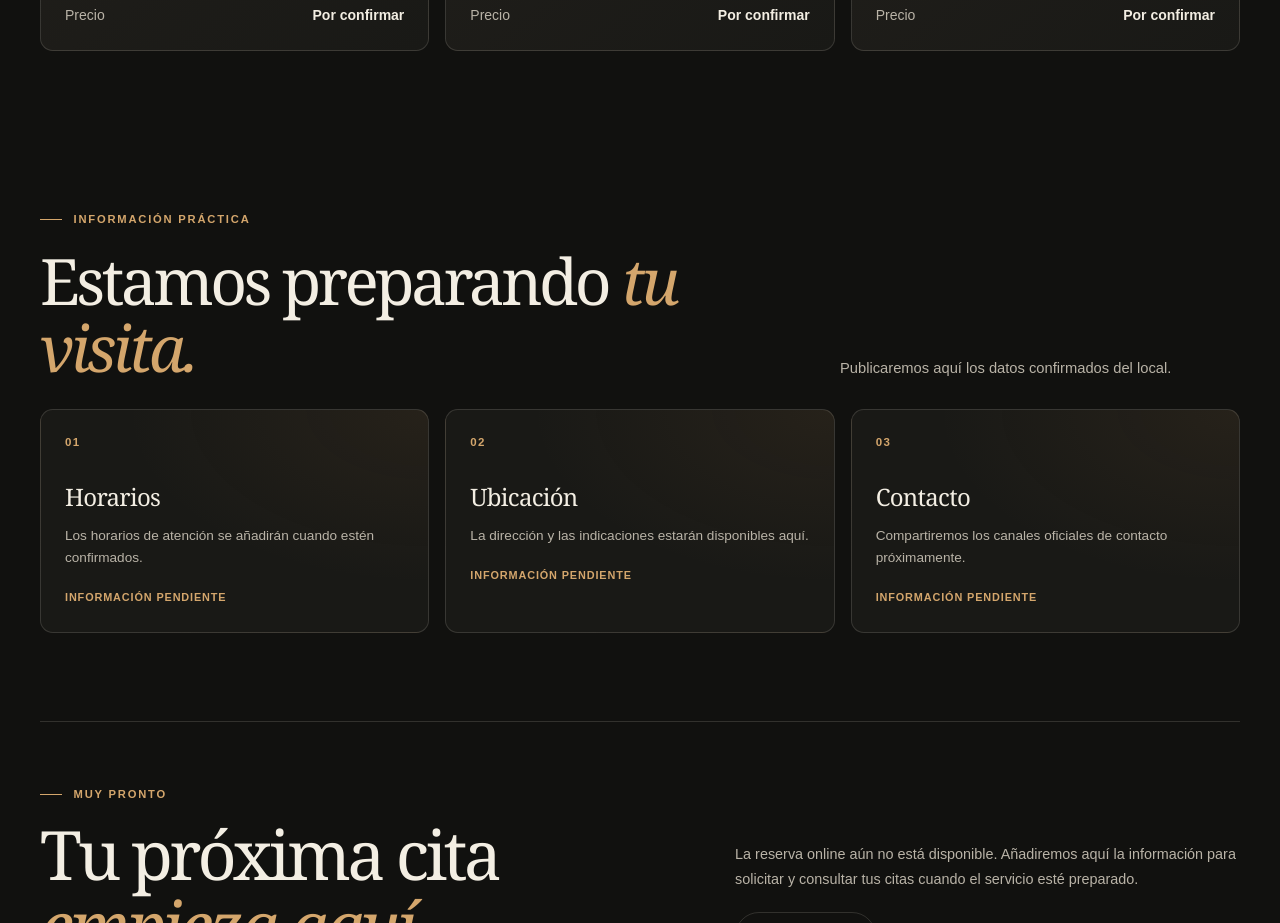
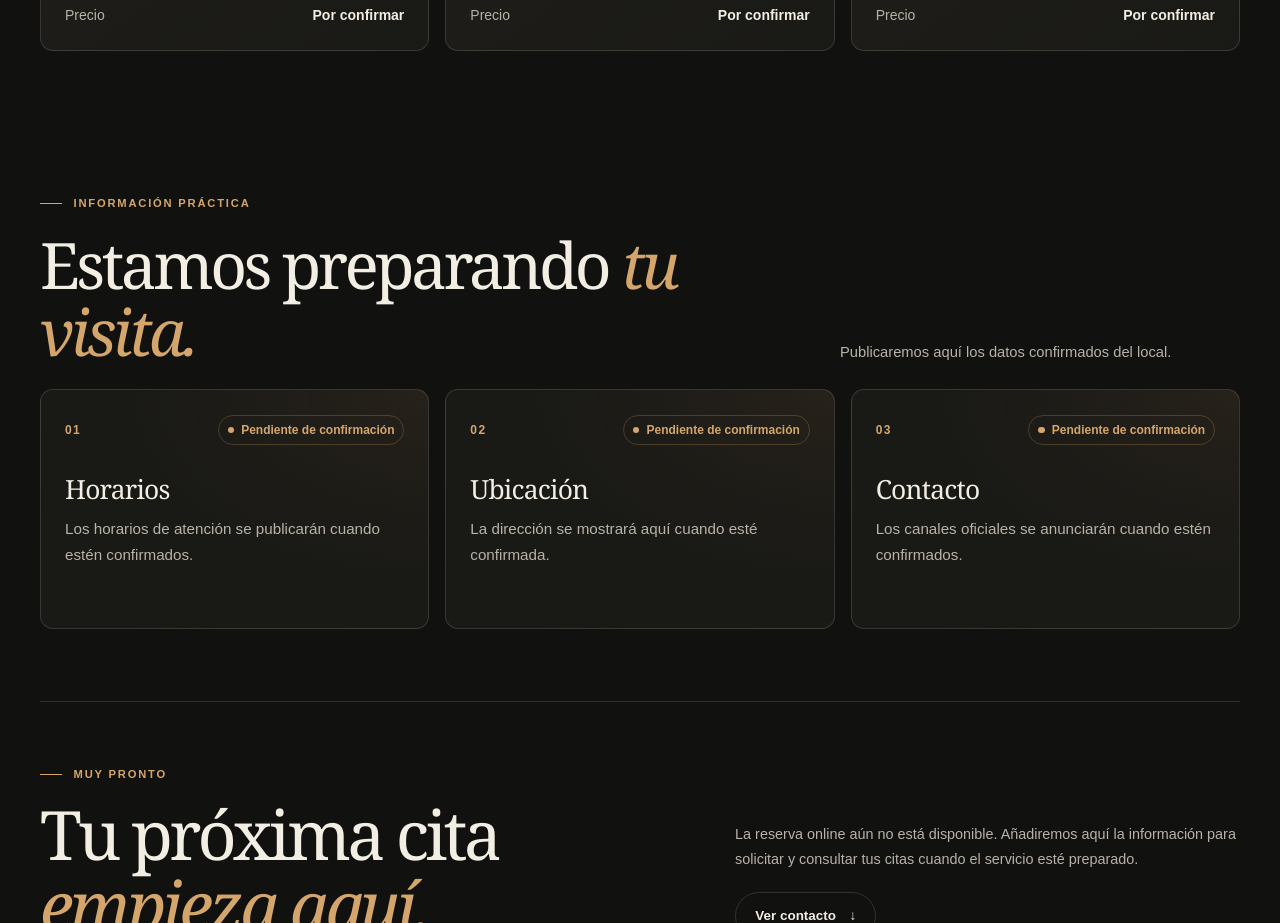
Before and after one commit to nolHerS/mekina-frontend, an Angular app: page / in a window 1280 px wide. Shown: the part 1360-2283 px from the top of the page. Built offline with nearby package versions, Linux system fonts and the light colour scheme.

Commit message:
feat: improve visit information section

```diff
--- a/src/app/features/home/visit-information.html
+++ b/src/app/features/home/visit-information.html
@@ -11,24 +11,30 @@
 
   <div class="visit-grid">
     <article class="visit-card" id="horarios" tabindex="-1">
-      <span class="visit-card__number" aria-hidden="true">01</span>
+      <div class="visit-card__top">
+        <span class="visit-card__number" aria-hidden="true">01</span>
+        <span class="visit-card__status">Pendiente de confirmación</span>
+      </div>
       <h3>Horarios</h3>
-      <p>Los horarios de atención se añadirán cuando estén confirmados.</p>
-      <span class="visit-card__status">Información pendiente</span>
+      <p>Los horarios de atención se publicarán cuando estén confirmados.</p>
     </article>
 
     <article class="visit-card" id="ubicacion" tabindex="-1">
-      <span class="visit-card__number" aria-hidden="true">02</span>
+      <div class="visit-card__top">
+        <span class="visit-card__number" aria-hidden="true">02</span>
+        <span class="visit-card__status">Pendiente de confirmación</span>
+      </div>
       <h3>Ubicación</h3>
-      <p>La dirección y las indicaciones estarán disponibles aquí.</p>
-      <span class="visit-card__status">Información pendiente</span>
+      <p>La dirección se mostrará aquí cuando esté confirmada.</p>
     </article>
 
     <article class="visit-card" id="contacto" tabindex="-1">
-      <span class="visit-card__number" aria-hidden="true">03</span>
+      <div class="visit-card__top">
+        <span class="visit-card__number" aria-hidden="true">03</span>
+        <span class="visit-card__status">Pendiente de confirmación</span>
+      </div>
       <h3>Contacto</h3>
-      <p>Compartiremos los canales oficiales de contacto próximamente.</p>
-      <span class="visit-card__status">Información pendiente</span>
+      <p>Los canales oficiales se anunciarán cuando estén confirmados.</p>
     </article>
   </div>
 </section>
--- a/src/app/features/home/visit-information.scss
+++ b/src/app/features/home/visit-information.scss
@@ -3,21 +3,24 @@
 }
 
 .visit {
-  padding-block: 4.5rem;
+  padding-block: 3.5rem;
 }
 
 .section-heading--visit {
-  margin-bottom: 1.75rem;
+  margin-bottom: 1.5rem;
 }
 
 .visit-grid {
   display: grid;
   grid-template-columns: minmax(0, 1fr);
-  gap: 0.85rem;
+  gap: 1rem;
 }
 
 .visit-card {
-  min-height: 13rem;
+  display: flex;
+  min-width: 0;
+  min-height: 14rem;
+  flex-direction: column;
   padding: 1.25rem;
   border: 1px solid var(--color-border);
   border-radius: var(--radius-medium);
@@ -27,11 +30,20 @@
   scroll-margin-top: 6rem;
 }
 
+.visit-card__top {
+  display: flex;
+  min-height: 2rem;
+  align-items: center;
+  justify-content: space-between;
+  gap: 0.75rem;
+  margin-bottom: 1.75rem;
+}
+
 .visit-card__number {
   display: block;
-  margin-bottom: 1.7rem;
+  flex: 0 0 auto;
   color: var(--color-bronze);
-  font-size: 0.72rem;
+  font-size: 0.75rem;
   font-weight: 700;
   letter-spacing: 0.12em;
 }
@@ -39,36 +51,67 @@
 .visit-card h3 {
   margin: 0;
   font-family: var(--font-display);
-  font-size: 1.5rem;
+  font-size: 1.65rem;
   font-weight: 400;
   letter-spacing: -0.03em;
+  line-height: 1.2;
 }
 
 .visit-card p {
   margin: 0.65rem 0 0;
   color: var(--color-muted);
-  font-size: 0.85rem;
-  line-height: 1.65;
+  font-size: 0.95rem;
+  line-height: 1.7;
 }
 
 .visit-card__status {
-  display: inline-block;
-  margin-top: 1.2rem;
+  display: inline-flex;
+  min-width: 0;
+  align-items: center;
+  gap: 0.45rem;
+  padding: 0.35rem 0.55rem;
+  border: 1px solid rgb(212 166 108 / 24%);
+  border-radius: var(--radius-pill);
   color: var(--color-bronze);
-  font-size: 0.68rem;
-  font-weight: 700;
-  letter-spacing: 0.08em;
-  text-transform: uppercase;
+  font-size: 0.75rem;
+  font-weight: 600;
+  line-height: 1.35;
+}
+
+.visit-card__status::before {
+  width: 0.4rem;
+  height: 0.4rem;
+  flex: 0 0 auto;
+  border-radius: 50%;
+  background: currentColor;
+  content: '';
+}
+
+@media (max-width: 23rem) {
+  .visit-card {
+    padding: 1.1rem;
+  }
+
+  .visit-card__top {
+    gap: 0.5rem;
+  }
+
+  .visit-card__status {
+    padding-inline: 0.45rem;
+  }
 }
 
 @media (min-width: 40rem) {
   .visit {
-    padding-block: 5.5rem;
+    padding-block: 4.5rem;
   }
 
   .visit-grid {
     grid-template-columns: repeat(2, minmax(0, 1fr));
-    gap: 1rem;
+  }
+
+  .visit-card {
+    padding: 1.5rem;
   }
 }
 
@@ -78,7 +121,6 @@
   }
 
   .visit-card {
-    min-height: 14rem;
-    padding: 1.5rem;
+    min-height: 15rem;
   }
 }
```
